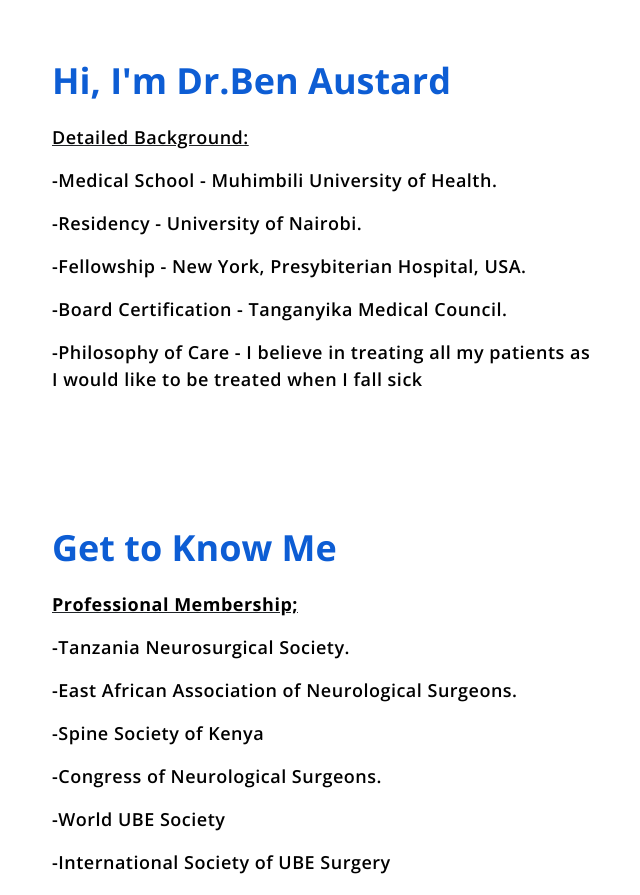
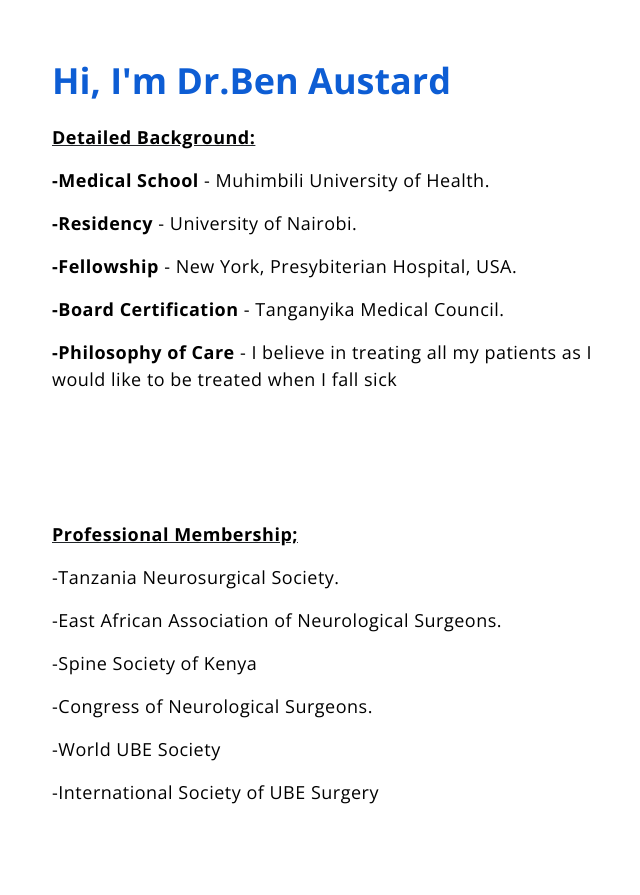
Before and after one commit to eyern/ben, a plain HTML site: page index.html in a window 1280 px wide. Shown: the part 780-1675 px from the top of the page, without its empty margins (30-670 px from the left). Drawn offline with nearby package versions, Linux system fonts and the light colour scheme; a script that the page names is missing.

Commit message:
intro changes

```diff
--- a/css/dp.css
+++ b/css/dp.css
@@ -90,7 +90,7 @@ h6 {
 p {
   color: var(--p-color);
   font-size: var(--p-font-size);
-  font-weight: 600;
+  font-weight: 400;
   letter-spacing: 0.5px;
 }
 
--- a/index.html
+++ b/index.html
@@ -139,16 +139,16 @@
                         <div class="col-lg-6 col-md-6 col-12">
                             <h2 class="mb-lg-3 mb-3">Hi, I'm Dr.Ben Austard</h2>
 
-                            <strong><u><p>Detailed Background:</p></u></strong>
-                            <p>-Medical School - Muhimbili University of Health.</p>
+                            <u><p><strong>Detailed Background:</strong></p></u>
+                            <p><strong>-Medical School</strong> - Muhimbili University of Health.</p>
 
-                            <p>-Residency - University of Nairobi.</p>
+                            <p><strong>-Residency</strong> - University of Nairobi.</p>
 
-                            <p>-Fellowship  - New York, Presybiterian Hospital, USA.</p>
+                            <p><strong>-Fellowship </strong> - New York, Presybiterian Hospital, USA.</p>
 
-                            <p>-Board Certification - Tanganyika Medical Council.</p>
+                            <p><strong>-Board Certification</strong> - Tanganyika Medical Council.</p>
 
-                            <p>-Philosophy of Care - I believe in treating all my patients as I would like to be treated when I fall sick</p>
+                            <p><strong>-Philosophy of Care</strong> - I believe in treating all my patients as I would like to be treated when I fall sick</p>
 
 
                         </div>
@@ -162,8 +162,6 @@
                 <div class="container">
                     <div class="row">
                         <div class="col-lg-6 col-md-6 col-12">
-                            <h2 class="mb-lg-3 mb-3">Get to Know Me</h2>
-
                             <u><p><strong>Professional Membership;</strong></p></u>
 
                             <p>-Tanzania Neurosurgical Society.</p>
```
